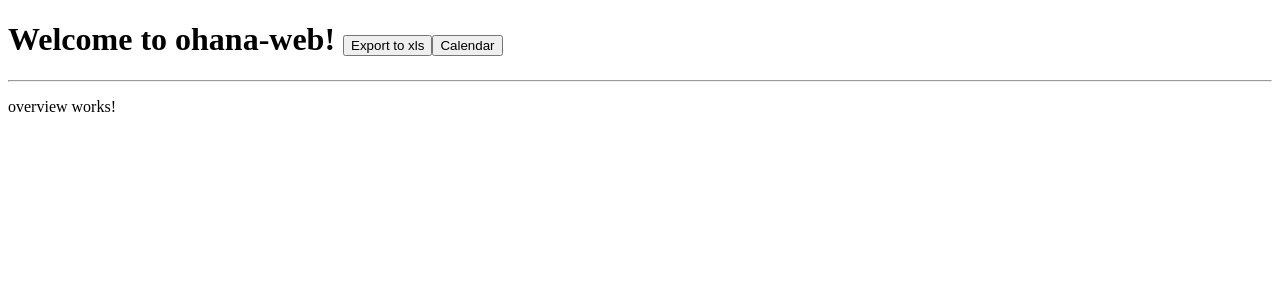
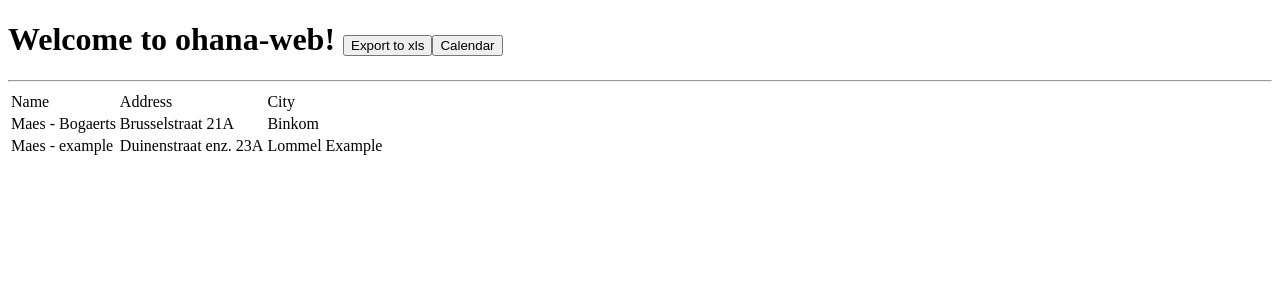
Before and after one commit to zwiep/ohana, an Angular app in the folder ohana-web/: page /dashboard in a window 1280 px wide. Shown: the top 300 px of the page. Built offline with nearby package versions, Linux system fonts and the light colour scheme.

Commit message:
fleshed out the overview component with an example table

```diff
--- a/ohana-web/src/app/overview/overview.component.html
+++ b/ohana-web/src/app/overview/overview.component.html
@@ -1,3 +1,17 @@
-<p>
-  overview works!
-</p>
+<table mat-table>
+  <tr mat-header-row>
+    <td>Name</td>
+    <td>Address</td>
+    <td>City</td>
+  </tr>
+  <tr mat-row>
+    <td>Maes - Bogaerts</td>
+    <td>Brusselstraat 21A</td>
+    <td>Binkom</td>
+  </tr>
+  <tr mat-row>
+    <td>Maes - example</td>
+    <td>Duinenstraat enz. 23A</td>
+    <td>Lommel Example</td>
+  </tr>
+</table>
```
